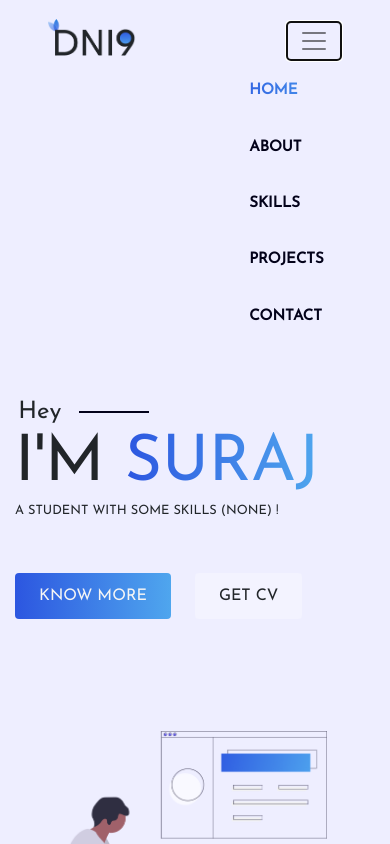
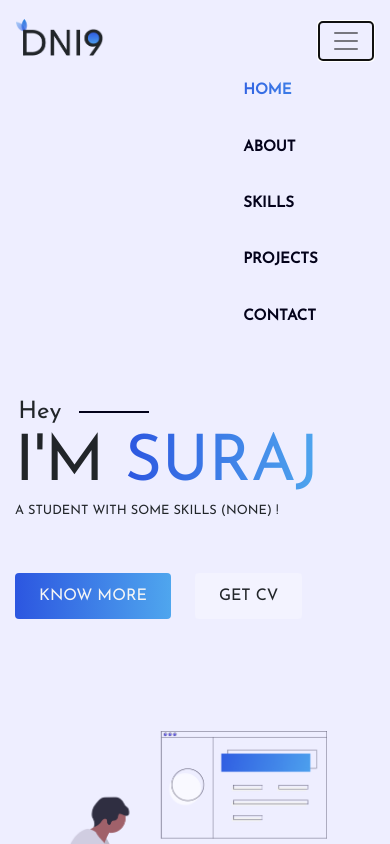
Before and after one commit to DNI9-X/ModernPortfolio, a plain HTML site: page index.html in a window 390 px wide. Both pictures are taken after a click on the button "Toggle navigation". Shown: the top 844 px of the page. Drawn offline with Linux system fonts and the light colour scheme.

Commit message:
reduce nad padding

```diff
--- a/css/style.css
+++ b/css/style.css
@@ -185,6 +185,9 @@ footer .footer_area .copyrights i {
     padding: 0.8rem 1.5rem;
   }
   /* ends here */
+  .header_area .main_menu .navbar {
+    padding: 1.2rem 1rem;
+  }
   .CTOs {
     padding-top: 3rem;
   }
@@ -203,7 +206,7 @@ footer .footer_area .copyrights i {
     font: normal 30px var(--josef);
   }
   .navbar-nav {
-    padding-left: 174px;
+    padding-left: 200px;
   }
   /* about area*/
 
```
